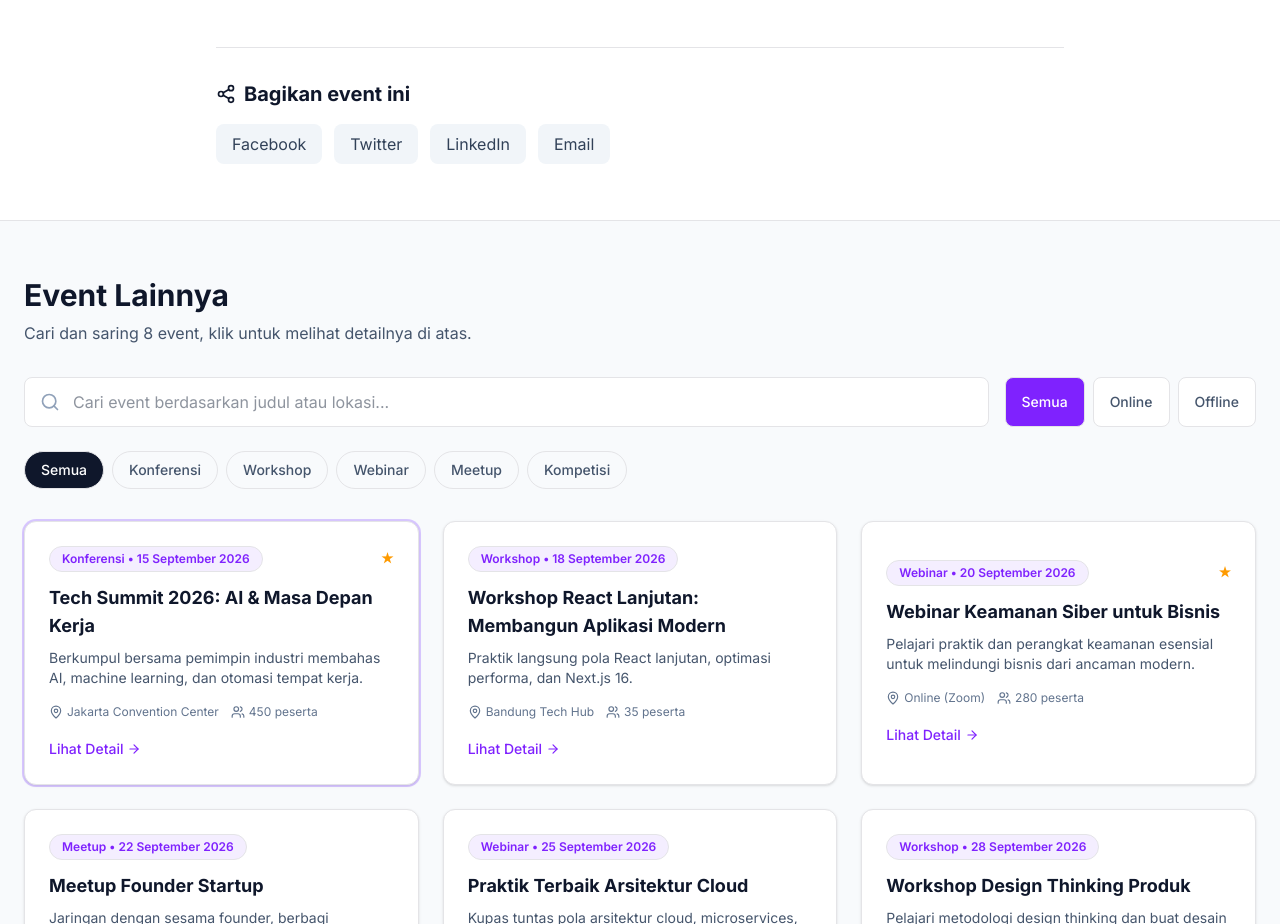
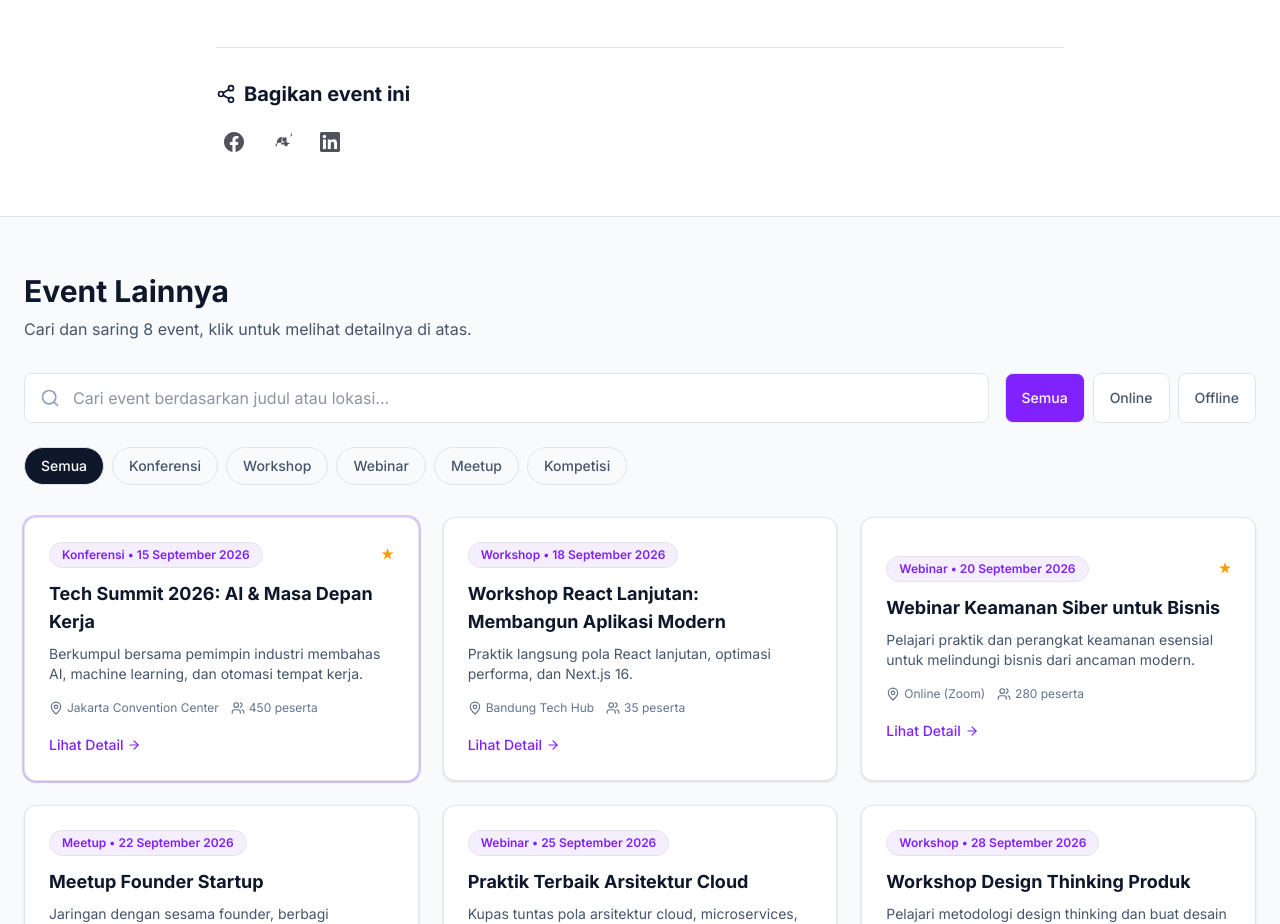
Before and after one commit to aryaapriawann-dev/XNXNV, a Next.js app: page /events/detail in a window 1280 px wide. Shown: the part 972-1896 px from the top of the page. Built offline with nearby package versions, Linux system fonts and the light colour scheme.

Commit message:
docs(components): add JSDoc to remaining components, hooks, and lib files

```diff
--- a/src/components/ShareButtons.tsx
+++ b/src/components/ShareButtons.tsx
@@ -1,23 +1,54 @@
-export default function ShareButtons({ url, title }: { url: string; title: string }) {
+"use client";
+/**
+ * Share buttons component for social media sharing.
+ * Provides share links for common social platforms.
+ */
+export default function ShareButtons({ url = "", title = "", className = "" }: { url?: string; title?: string; className?: string }) {
   const encodedUrl = encodeURIComponent(url);
   const encodedTitle = encodeURIComponent(title);
 
+  const shareLinks = [
+    {
+      name: "Facebook",
+      href: `https://www.facebook.com/sharer/sharer.php?u=${encodedUrl}`,
+      icon: (
+        <svg className="w-5 h-5" fill="currentColor" viewBox="0 0 24 24">
+          <path d="M24 12.073c0-6.627-5.373-12-12-12s-12 5.373-12 12c0 5.99 4.388 10.954 10.125 11.854v-8.385H7.078v-3.47h3.047V9.43c0-3.007 1.792-4.669 4.533-4.669 1.312 0 2.686.235 2.686.235v2.953H15.83c-1.491 0-1.956.925-1.956 1.874v2.25h3.328l-.532 3.47h-2.796v8.385C19.612 23.027 24 18.062 24 12.073z" />
+        </svg>
+      ),
+    },
+    {
+      name: "Twitter",
+      href: `https://twitter.com/intent/tweet?url=${encodedUrl}&text=${encodedTitle}`,
+      icon: (
+        <svg className="w-5 h-5" fill="currentColor" viewBox="0 0 24 24">
+          <path d="M23.953 4.57a10 10 0 01-2.825.775 4.958 4.958 0 002.163-2.723c.013-.042.022-.086.022-.13v-1.49c0-.074-.022-.141-.022-.13 3.584 0 4.896-3.188 4.896-4.896 0-.198-.092-.378-.143-.523C23.513 3.954 23.866 4.227 23.953 4.57zM21.794 13.684a4.958 4.958 0 01-2.825.775c-.013.042-.022.086-.022.13v1.49c0 .074.022.141.022.13-3.584 0-4.896-3.188-4.896-4.896 0-.198.092-.378.143-.523C19.513 12.954 19.866 13.227 21.794 13.684zM17.5 6.5h-5v5h5v-5zM12 6a6 6 0 00-6 6c0 1.5-.833 2.84-2 3.5V16a1 1 0 102 0v-1.5c1.167-.66.997-1.5 1.997-1.5H15a1 1 0 011 1v1h1.5a1 1 0 010 2h-1.5a1 1 0 01-1-1v-1h-3a1 1 0 01-1-1v-.5z" />
+        </svg>
+      ),
+    },
+    {
+      name: "LinkedIn",
+      href: `https://www.linkedin.com/sharing/share-offsite/?url=${encodedUrl}`,
+      icon: (
+        <svg className="w-5 h-5" fill="currentColor" viewBox="0 0 24 24">
+          <path d="M20.447 20.452h-3.554v-5.569c0-1.328-.027-3.037-1.852-3.037-1.853 0-2.136 1.445-2.136 2.939v5.667H9.351V9h3.414v1.561h.046c.477-.9 1.637-1.85 3.37-1.85 3.601 0 4.267 2.37 4.267 5.455v6.286zM5.337 7.433c-1.144 0-2.063-.926-2.063-2.065 0-1.138.92-2.063 2.063-2.063 1.14 0 2.064.925 2.064 2.063 0 1.139-.925 2.065-2.064 2.065zm1.782 13.019H3.555V9h3.564v11.452zM22.225 0H1.771C.792 0 0 .774 0 1.729v20.542C0 23.227.792 24 1.771 24h20.451C23.2 24 24 23.227 24 22.271V1.729C24 .774 23.2 0 22.222 0h.003z" />
+        </svg>
+      ),
+    },
+  ];
+
   return (
-    <div className="flex flex-wrap gap-3">
-      {[
-        { name: "Facebook", icon: "Share2", url: `https://facebook.com/sharer/sharer.php?u=${encodedUrl}` },
-        { name: "Twitter", icon: "Share2", url: `https://twitter.com/intent/tweet?url=${encodedUrl}&text=${encodedTitle}` },
-        { name: "LinkedIn", icon: "Share2", url: `https://linkedin.com/shareArticle?url=${encodedUrl}&title=${encodedTitle}` },
-        { name: "Email", icon: "Mail", url: `mailto:?subject=${encodedTitle}&body=${encodedUrl}` },
-      ].map((social) => (
+    <div className={`flex items-center gap-3 ${className}`}>
+      {shareLinks.map((link) => (
         <a
-          key={social.name}
-          href={social.url}
+          key={link.name}
+          href={link.href}
           target="_blank"
           rel="noopener noreferrer"
-          className="flex items-center gap-2 bg-slate-100 dark:bg-slate-700 text-slate-700 dark:text-slate-200 px-4 py-2 rounded-lg hover:bg-blue-600 hover:text-white transition-colors"
+          className="p-2 text-zinc-600 dark:text-zinc-400 hover:text-indigo-600 dark:hover:text-indigo-400 transition-colors rounded-lg hover:bg-zinc-100 dark:hover:bg-zinc-800"
+          aria-label={`Bagikan di ${link.name}`}
         >
-          <span>{social.name}</span>
+          {link.icon}
         </a>
       ))}
     </div>
--- a/src/components/Skeleton.tsx
+++ b/src/components/Skeleton.tsx
@@ -1,3 +1,8 @@
+"use client";
+/**
+ * Skeleton component for loading placeholders.
+ * Renders an animated placeholder with customizable size and shape.
+ */
 export default function Skeleton({ className = "", ...props }: React.HTMLAttributes<HTMLDivElement>) {
   return (
     <div
--- /dev/null
+++ b/src/hooks/useConnectionType.ts
@@ -0,0 +1,27 @@
+"use client";
+
+import { useState, useEffect, useCallback } from "react";
+
+/**
+ * Hook to detect network connection type
+ * Returns connection type string or null if unavailable
+ */
+export function useConnectionType(): string | null {
+  const [connectionType, setConnectionType] = useState<string | null>(null);
+
+  useEffect(() => {
+    if (typeof navigator === "undefined" || !navigator.connection) {
+      return;
+    }
+
+    const updateConnection = () => {
+      setConnectionType(navigator.connection?.type || null);
+    };
+
+    updateConnection();
+    navigator.connection?.addEventListener("change", updateConnection);
+    return () => navigator.connection?.removeEventListener("change", updateConnection);
+  }, []);
+
+  return connectionType;
+}
--- /dev/null
+++ b/src/hooks/useReducedMotion.ts
@@ -0,0 +1,24 @@
+"use client";
+
+import { useEffect, useState } from "react";
+
+/**
+ * Hook to detect reduced motion preference
+ *
+ * @returns true if user prefers reduced motion
+ */
+export function useReducedMotion(): boolean {
+  const [prefersReducedMotion, setPrefersReducedMotion] = useState(false);
+
+  useEffect(() => {
+    const media = window.matchMedia("(prefers-reduced-motion: reduce)");
+    setPrefersReducedMotion(media.matches);
+
+    const handler = (e: MediaQueryListEvent) => setPrefersReducedMotion(e.matches);
+    media.addEventListener("change", handler);
+
+    return () => media.removeEventListener("change", handler);
+  }, []);
+
+  return prefersReducedMotion;
+}
```
